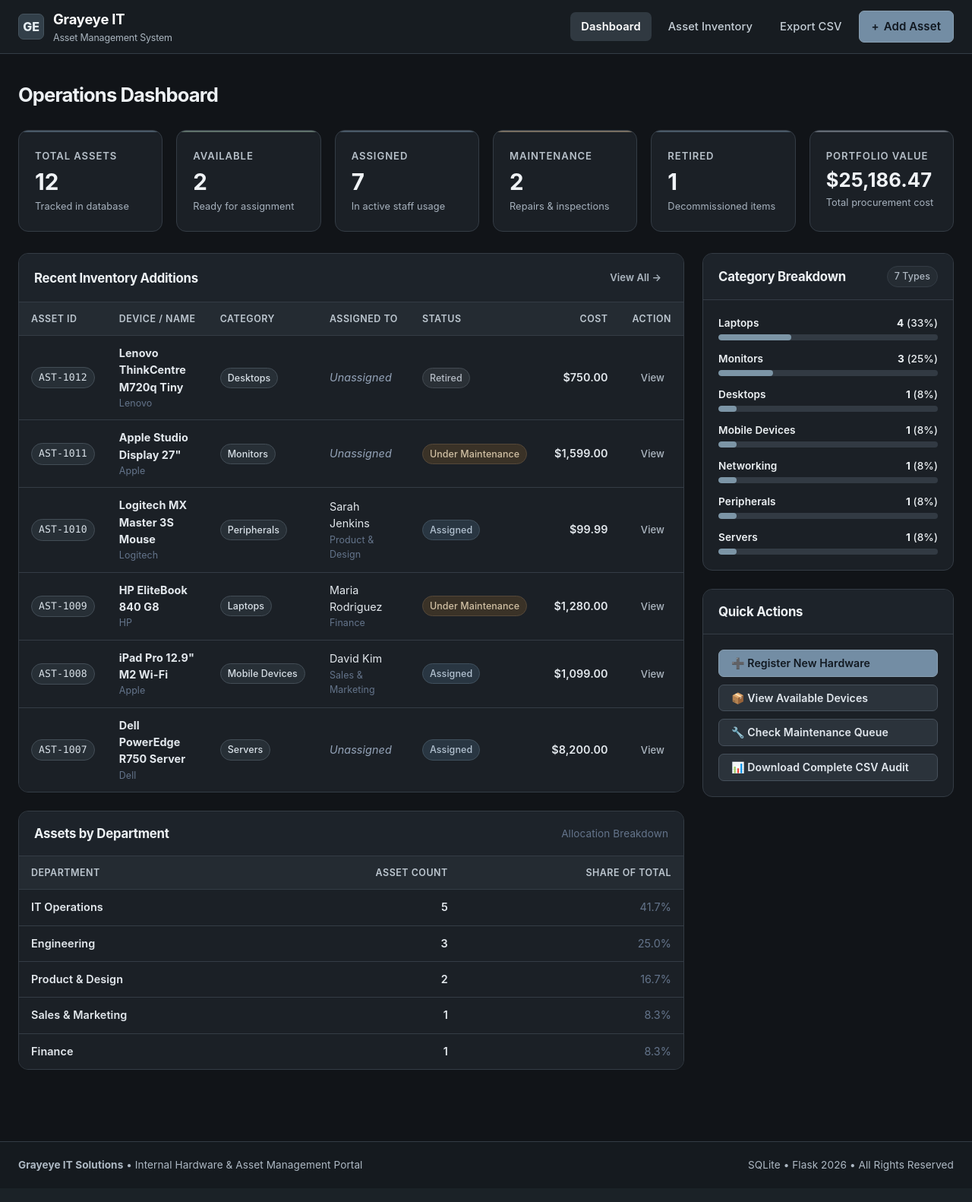
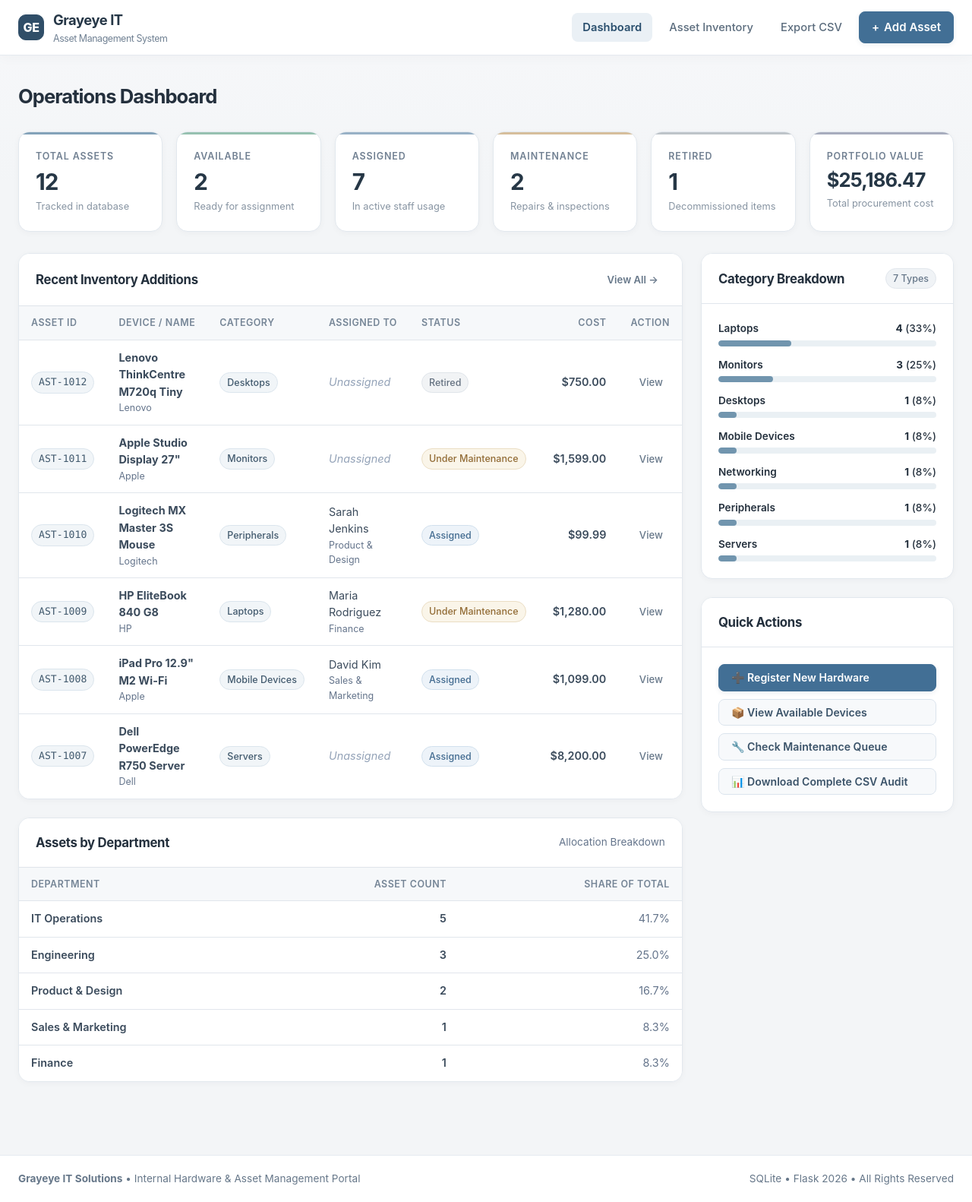
Before and after one commit to Aayaan721/GrayEye-IT-Asset-Management, a Flask app: page /dashboard in a window 1280 px wide. Shown: the whole page at 76% size. Before the commit the page ends 1541 px from the top, so only its background shows below. Run offline with Flask 3, Linux system fonts and the light colour scheme; data comes from the database, SQL or seed files in the repository.

Commit message:
Refine visual theme to sleek soft-light palette

```diff
--- a/static/css/style.css
+++ b/static/css/style.css
@@ -886,151 +886,168 @@ textarea.form-control {
 
 
 /* --------------------------------------------------------------------------
-   Charcoal interface refinement
-   Visual layer only: existing layout, IDs, routes and behavior are unchanged.
+   Refined light interface — neutral surfaces, confident typography,
+   controlled blue accents and soft interaction feedback.
+   Presentation only; existing layout and functionality remain intact.
    -------------------------------------------------------------------------- */
 :root {
-  color-scheme: dark;
-  --bg-app: #111418;
-  --bg-card: #1b2026;
-  --bg-subtle: #252c33;
-  --border-color: #343c45;
-  --border-focus: #a7b5c5;
-  --text-main: #edf1f4;
-  --text-muted: #aeb8c2;
-  --text-inverse: #f5f7f8;
-  --brand-primary: #14181d;
-  --brand-secondary: #1a2027;
-  --brand-accent: #718ba3;
-  --brand-accent-hover: #91a6b8;
-  --brand-accent-light: #293643;
-  --status-available-text: #a9c7b6;
-  --status-available-bg: #23372e;
-  --status-available-border: #3b5144;
-  --status-assigned-text: #b3c2d1;
-  --status-assigned-bg: #293642;
-  --status-assigned-border: #40505d;
-  --status-maint-text: #d1c0a4;
-  --status-maint-bg: #3a3227;
-  --status-maint-border: #554839;
-  --status-retired-text: #b6bdc6;
-  --status-retired-bg: #2a3036;
-  --status-retired-border: #434a52;
-  --danger-text: #e2aca9;
-  --danger-bg: #3b2829;
-  --danger-border: #664041;
-  --shadow-sm: 0 1px 3px rgba(0,0,0,.10);
-  --shadow-md: 0 8px 26px rgba(0,0,0,.16);
-  --shadow-lg: 0 22px 65px rgba(0,0,0,.32);
-  --radius-sm: 7px;
-  --radius-md: 10px;
-  --radius-lg: 13px;
+  color-scheme: light;
+  --bg-app: #f3f5f7;
+  --bg-card: #ffffff;
+  --bg-subtle: #f0f3f6;
+  --border-color: #e1e6ec;
+  --border-focus: #4e789b;
+  --text-main: #24303d;
+  --text-muted: #667789;
+  --text-inverse: #ffffff;
+  --brand-primary: #ffffff;
+  --brand-secondary: #25384c;
+  --brand-accent: #426f95;
+  --brand-accent-hover: #315c80;
+  --brand-accent-light: #ebf2f8;
+  --status-available-text: #287461;
+  --status-available-bg: #edf7f2;
+  --status-available-border: #cce5d9;
+  --status-assigned-text: #426b90;
+  --status-assigned-bg: #edf3f9;
+  --status-assigned-border: #d1e0ed;
+  --status-maint-text: #926c36;
+  --status-maint-bg: #faf5e9;
+  --status-maint-border: #ebdec4;
+  --status-retired-text: #647180;
+  --status-retired-bg: #f1f3f5;
+  --status-retired-border: #dfe4e9;
+  --danger-text: #a64f51;
+  --danger-bg: #fcf0f0;
+  --danger-border: #efd2d2;
+  --shadow-sm: 0 2px 8px rgba(25,42,58,.035);
+  --shadow-md: 0 9px 28px rgba(25,42,58,.08);
+  --shadow-lg: 0 22px 60px rgba(25,42,58,.17);
+  --radius-sm: 8px;
+  --radius-md: 11px;
+  --radius-lg: 15px;
 }
 body {
-  background: var(--bg-app);
-  letter-spacing: .005em;
-  line-height: 1.55;
+  background: linear-gradient(180deg, #f7f8fa 0px, #f3f5f7 240px);
+  color: var(--text-main);
+  letter-spacing: .002em;
+  line-height: 1.56;
+  -webkit-font-smoothing: antialiased;
 }
 .navbar {
-  background: #171c21;
-  border-bottom: 1px solid var(--border-color);
+  background: rgba(255,255,255,.96);
+  color: #273747;
+  border-bottom: 1px solid #e5eaf0;
+  box-shadow: 0 2px 16px rgba(34,49,65,.035);
+}
+.nav-container { height: 72px; }
+.brand-link { color: #263747; letter-spacing: -.025em; }
+.brand-sub { color: #708193; }
+.brand-icon {
+  background: #304e68;
+  color: #fff;
   box-shadow: none;
+  border: 1px solid #304e68;
+  border-radius: 10px;
 }
-.nav-container { height: 70px; }
-.brand-icon {
-  background: #323f49;
-  color: #e5edf2;
-  box-shadow: none;
-  border: 1px solid #46545e;
-}
-.brand-link:hover .brand-icon { box-shadow: none; }
-.brand-sub { color: #aab5bf; }
-.nav-link { color: #c5ced6; }
-.nav-link:hover { background: #293139; }
+.brand-link:hover .brand-icon { box-shadow: 0 4px 12px rgba(48,78,104,.15); }
+.nav-link { color: #5b6c7d; }
+.nav-link:hover { color: #243b51; background: #edf2f6; }
 .nav-link.active {
-  background: #303941;
-  color: #fff;
+  background: #eaf0f5;
+  color: #294e6d;
+  font-weight: 600;
 }
 .nav-btn-primary, .btn-primary {
-  background: #738da4;
-  color: #111820 !important;
-  border: 1px solid #889eb0;
+  background: #426f95;
+  color: #fff !important;
+  border: 1px solid #426f95;
+  box-shadow: 0 2px 6px rgba(40,81,116,.09);
 }
 .nav-btn-primary:hover, .btn-primary:hover {
-  background: #9baebd;
-  color: #111820 !important;
+  background: #315d81;
+  color: #fff !important;
+  box-shadow: 0 5px 14px rgba(40,81,116,.15);
 }
-.main-wrapper { padding-top: 34px; padding-bottom: 42px; }
+.main-wrapper { padding-top: 34px; padding-bottom: 44px; }
 .page-header { margin-bottom: 26px; }
-.page-title { font-weight: 650; letter-spacing: -.035em; }
-.page-subtitle { color: var(--text-muted); }
+.page-title { font-weight: 680; letter-spacing: -.038em; }
+.page-subtitle { color: #738294; }
 .card, .stat-card, .filter-bar, .table-responsive {
-  box-shadow: none;
-  background: var(--bg-card);
-  border: 1px solid var(--border-color);
+  background: #fff;
+  border: 1px solid #e2e8ee;
+  box-shadow: var(--shadow-sm);
 }
-.card-header { background: #1d232a; }
+.card-header { background: #fff; padding: 19px 22px; }
+.card-title { font-weight: 650; letter-spacing: -.02em; }
+.card-body { padding: 22px; }
 .stat-card {
-  padding: 23px 21px;
-  transition: border-color .18s ease, background-color .18s ease, transform .18s ease;
+  padding: 22px;
+  transition: transform .22s ease, box-shadow .22s ease, border-color .22s ease;
 }
 .stat-card:hover {
-  transform: translateY(-1px);
-  border-color: #54616d;
-  background: #20262c;
-  box-shadow: none;
+  transform: translateY(-3px);
+  box-shadow: 0 10px 24px rgba(37,64,86,.085);
+  border-color: #c8d7e4;
 }
-.stat-card::before { height: 2px; background: #63798a !important; opacity: .65; }
-.stat-card.available::before { background: #859d90 !important; }
-.stat-card.maint::before { background: #aa9881 !important; }
-.stat-card.cost::before { background: #8b929f !important; }
-.stat-label { color: #b7c0c9; letter-spacing: .07em; }
-.stat-value, .stat-card .stat-value { color: #f0f3f6 !important; font-weight: 650; }
-.stat-sub { color: #a7b2be; }
-.card-title { font-weight: 650; letter-spacing: -.015em; }
-.badge, .badge-category, .badge-id { font-weight: 550; }
+.stat-card::before { height: 3px; opacity: .72; }
+.stat-card.total::before { background: #547e9e; }
+.stat-card.available::before { background: #6eaa92; }
+.stat-card.assigned::before { background: #7193b1; }
+.stat-card.maint::before { background: #c6a675; }
+.stat-card.retired::before { background: #a5adb5; }
+.stat-card.cost::before { background: #858da4; }
+.stat-label { color: #718092; font-size: .78rem; letter-spacing: .07em; }
+.stat-card .stat-value { color: #263746 !important; font-weight: 680; letter-spacing: -.035em; }
+.stat-sub { color: #8794a2; }
+.badge { font-weight: 550; }
 .badge-category, .badge-id {
-  background: #272f36;
-  color: #d8e0e7;
-  border-color: #434d56;
+  background: #f1f5f8;
+  color: #425a6e;
+  border-color: #dbe5ed;
 }
-.badge-id:hover { color: #f1f5f8; border-color: #7a8d9e; }
+.badge-id:hover { color: #315d81; border-color: #9db7ca; }
 .form-control, .form-select {
-  background: #171c21;
-  border-color: #404a54;
-  color: #edf1f4;
+  background: #fff;
+  color: #283a4c;
+  border-color: #d6dfe8;
+  transition: border-color .2s ease, box-shadow .2s ease, background-color .2s ease;
 }
-.form-control::placeholder, textarea::placeholder { color: #98a4b0; opacity: 1; }
+.form-control::placeholder, textarea::placeholder { color: #929eaa; opacity: 1; }
+.form-control:hover, .form-select:hover { border-color: #b2c2cf; }
 .form-control:focus, .form-select:focus {
-  border-color: #8ea6b9;
-  box-shadow: 0 0 0 3px rgba(142,166,185,.16);
+  border-color: #668da9;
+  box-shadow: 0 0 0 3px rgba(78,120,155,.14);
 }
-.form-label, .modal-body, .info-value { color: var(--text-main); }
-.form-label .required { color: #dba8a4; }
-.btn { transition: background-color .18s ease, border-color .18s ease, color .18s ease; }
-.btn-secondary { background: #2b333b; color: #e2e8ee; border-color: #46505b; }
-.btn-secondary:hover { background: #37414a; border-color: #62717d; }
-.btn-danger { background: #713c3e; border-color: #8c5052; color: #fff; }
-.btn-danger:hover { background: #8b494c; }
-.data-table th { background: #242b32; color: #bdc7d0; }
-.data-table td { color: #e3e8ed; }
-.data-table tbody tr:hover { background: #262e35; }
-.data-table th a:hover { color: #eff3f6; }
-.action-link:hover { background: #303943; }
-.notes-box, .modal-footer { background: #252c33; }
-.modal-dialog { background: #1c2228; }
-.modal-overlay { background: rgba(4,7,10,.78); backdrop-filter: blur(4px); }
-.progress-bar-bg { background: #323a43; }
-.progress-bar-fill { background: #7c95a6; }
-.footer { background: #151a1f; color: #aeb9c4; }
+.form-label, .modal-body, .info-value { color: #354657; }
+.form-label .required { color: #ad6061; }
+.btn { transition: transform .18s ease, background-color .18s ease, border-color .18s ease, box-shadow .18s ease; }
+.btn:hover { transform: translateY(-1px); }
+.btn-secondary { background: #f7f9fb; color: #3b5369; border-color: #dbe4ed; }
+.btn-secondary:hover { background: #edf2f6; border-color: #c2d1df; }
+.btn-danger { background: #a65356; color: white; }
+.btn-danger:hover { background: #8f4247; }
+.data-table th { background: #f6f8fa; color: #758596; }
+.data-table th a:hover { color: #315d81; }
+.data-table td { color: #3b4b5c; }
+.data-table tbody tr { transition: background-color .15s ease; }
+.data-table tbody tr:hover { background: #f4f8fb; }
+.action-link:hover { background: #edf3f8; color: #375d7d; }
+.notes-box { background: #f6f8fa; }
+.modal-overlay { background: rgba(19,32,45,.48); backdrop-filter: blur(4px); }
+.modal-dialog { background: #fff; }
+.modal-footer { background: #f7f9fb; }
+.progress-bar-bg { background: #eaf0f4; }
+.progress-bar-fill { background: #7195ae; }
+.footer { background: #fff; border-top-color: #e5eaf0; }
 a:focus-visible, button:focus-visible, input:focus-visible, select:focus-visible {
-  outline: 2px solid #aac0d0;
+  outline: 2px solid #6389a5;
   outline-offset: 2px;
 }
 @media (prefers-reduced-motion: reduce) {
   *, *::before, *::after { animation-duration: .01ms !important; transition-duration: .01ms !important; }
 }
 @media (max-width: 768px) {
-  .main-wrapper { padding: 22px 16px 32px; }
+  .main-wrapper { padding: 24px 16px 34px; }
   .stat-card { padding: 18px; }
 }
```
